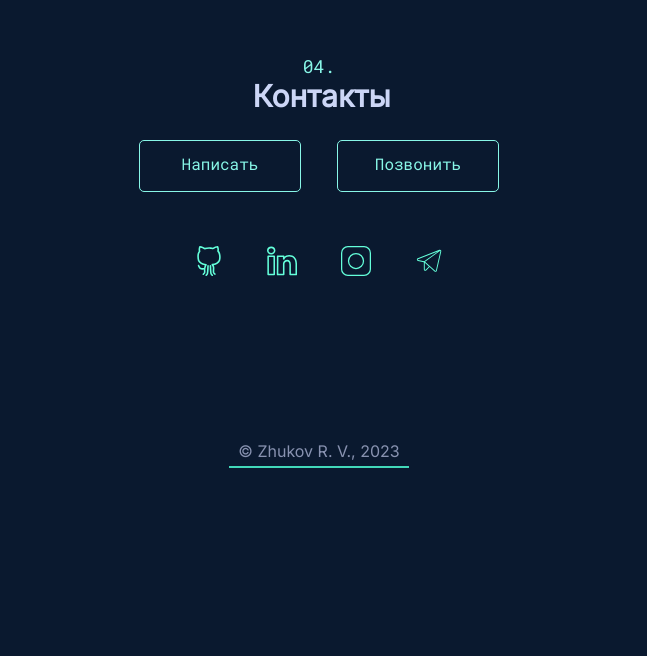
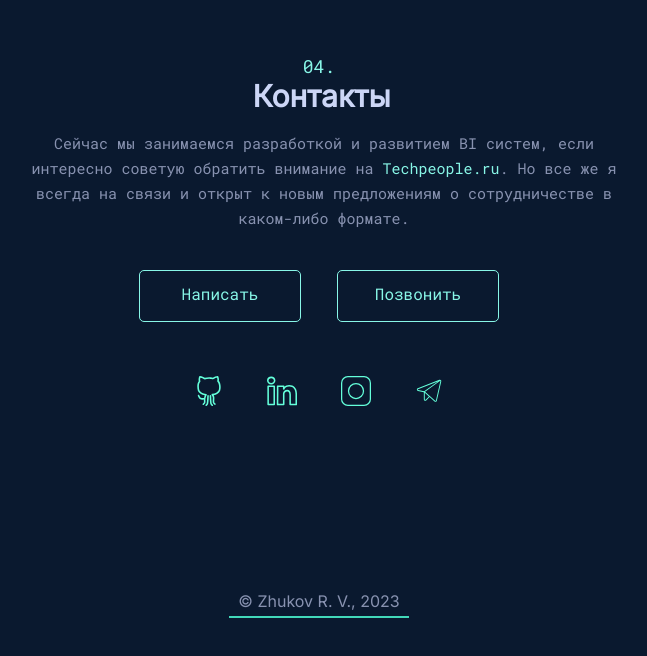
Before and after one commit to Zhukov1995/portfolio_app, a React (Create React App) app: page / in a window 1280 px wide. Shown: the part 3329-3985 px from the top of the page, without its empty margins (321-968 px from the left). Before the commit the page ends 3835 px from the top, so only its background shows below. Built offline with nearby package versions, Linux system fonts and the light colour scheme.

Commit message:
добавлен новый блок

```diff
--- a/src/App/Pages/Main/Sections/SectionContacts/sectionContacts.js
+++ b/src/App/Pages/Main/Sections/SectionContacts/sectionContacts.js
@@ -34,6 +34,9 @@ const SectionContacts = () => {
                 <span>04.</span>
                 <h2>Контакты</h2>
             </div>
+            <p>Сейчас мы занимаемся разработкой и развитием BI систем, если интересно советую обратить внимание на
+                 <a href='https://techpeople.ru/' target='_blank'> Techpeople.ru</a>.
+            Но все же я всегда на связи и открыт к новым предложениям о сотрудничестве в каком-либо формате.</p>
             <div className='contacts_buttons'>
                 <ButtonLink
                     href="mailto:zhukov.web1995@gmail.com"
--- a/src/App/Pages/Main/Sections/SectionContacts/sectionContacts.scss
+++ b/src/App/Pages/Main/Sections/SectionContacts/sectionContacts.scss
@@ -3,7 +3,7 @@
     margin: 0 auto;
     margin-top: 200px;
     margin-bottom: 150px;
-    height: 200px;
+    height: 350px;
     text-align: center;
     line-height: 40px;
     .contacts_title {
@@ -23,6 +23,18 @@
             font-size: 30px;
             display: inline;
             min-width: 60px;
+        }
+    }
+    p {
+        color: #8892b0;
+        line-height: 25px;
+        padding-left: 10px;
+        font-size: 15px;
+        font-family: 'Roboto Mono', monospace;
+        a {
+            text-decoration: none;
+            color: rgb(136, 246, 231);
+            font-family: 'Roboto Mono', monospace;
         }
     }
     .contacts_buttons {
```
